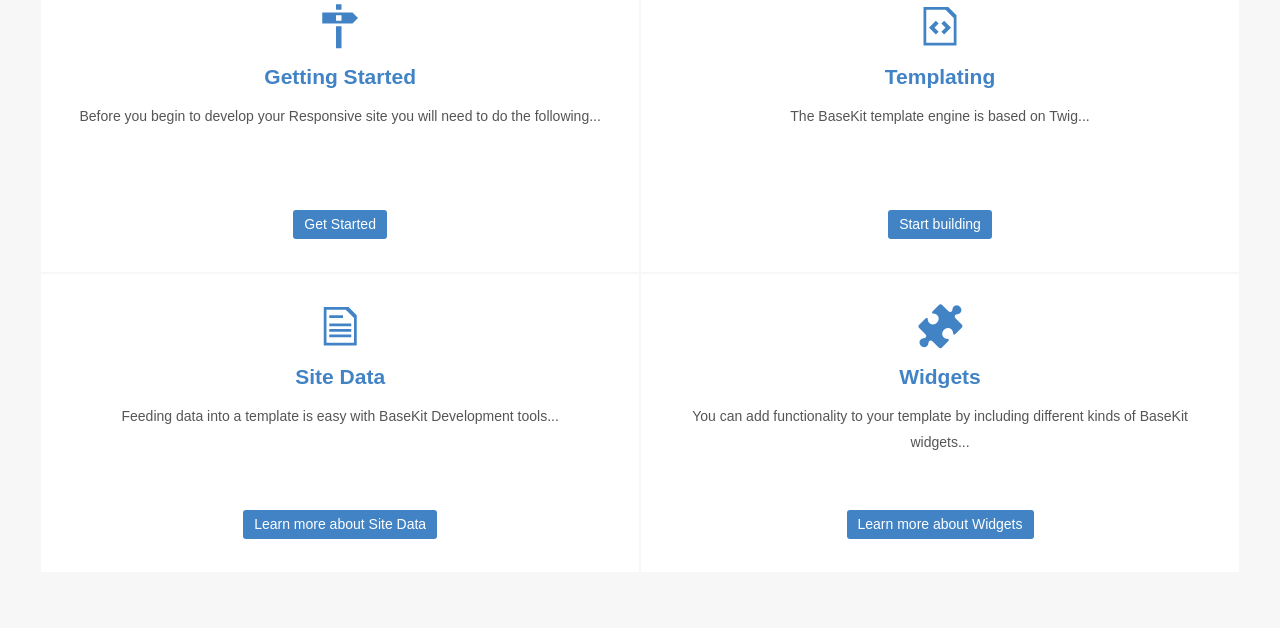
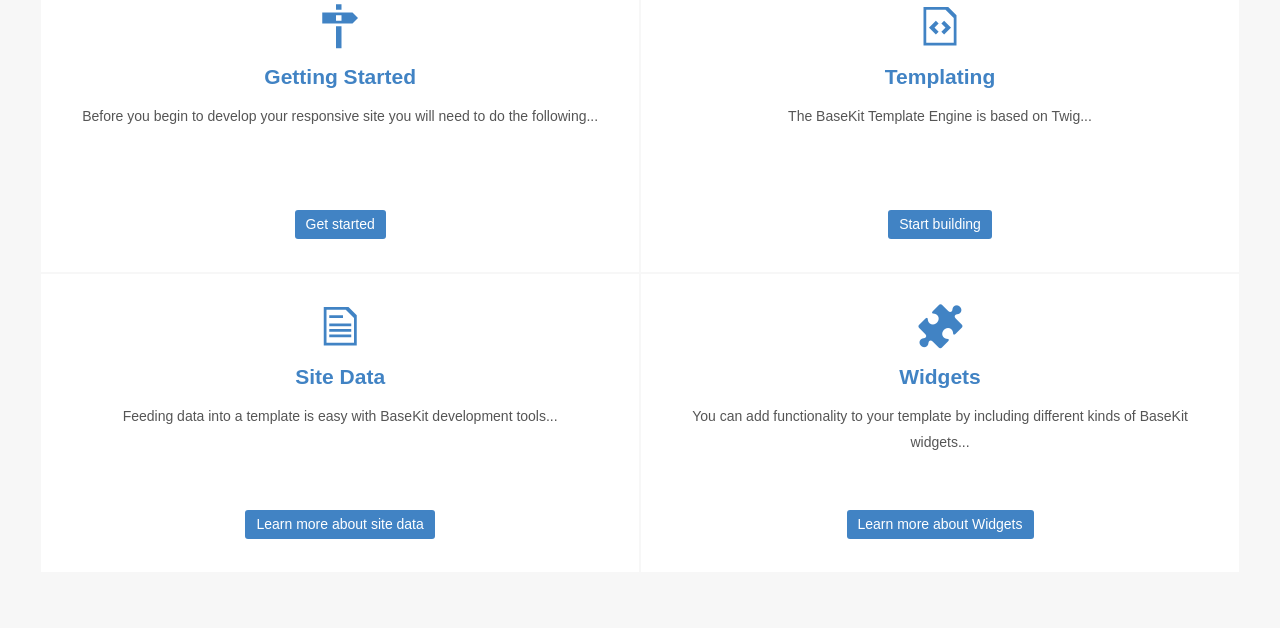
Before and after one commit to rusic/documentation, a Jekyll site: the page built from index.md, in a window 1280 px wide. Shown: the part 316-944 px from the top of the page. Built offline with Jekyll 4.4.1, drawn with Linux system fonts in a browser that asks for light colours.

Commit message:
Amends to homepage content from feedback

```diff
--- a/index.md
+++ b/index.md
@@ -4,10 +4,10 @@ searchable: false
 title: Home
 ---
 
-{% include featurecard.html title="Getting Started" link="/getting-started/" icon="milestone" content="Before you begin to develop your Responsive site you will need to do the following..." buttontext="Get Started" %}
+{% include featurecard.html title="Getting Started" link="/getting-started/" icon="milestone" content="Before you begin to develop your responsive site you will need to do the following..." buttontext="Get started" %}
 
-{% include featurecard.html title="Templating" link="/templating/twig/" icon="file-code" content="The BaseKit template engine is based on Twig..." buttontext="Start building" %}
+{% include featurecard.html title="Templating" link="/templating/twig/" icon="file-code" content="The BaseKit Template Engine is based on Twig..." buttontext="Start building" %}
 
-{% include featurecard.html title="Site Data" link="/data/" icon="file-text" content="Feeding data into a template is easy with BaseKit Development tools..." buttontext="Learn more about Site Data" %}
+{% include featurecard.html title="Site Data" link="/data/" icon="file-text" content="Feeding data into a template is easy with BaseKit development tools..." buttontext="Learn more about site data" %}
 
 {% include featurecard.html title="Widgets" link="/widgets/" icon="puzzle" content="You can add functionality to your template by including different kinds of BaseKit widgets..." buttontext="Learn more about Widgets" %}
```
